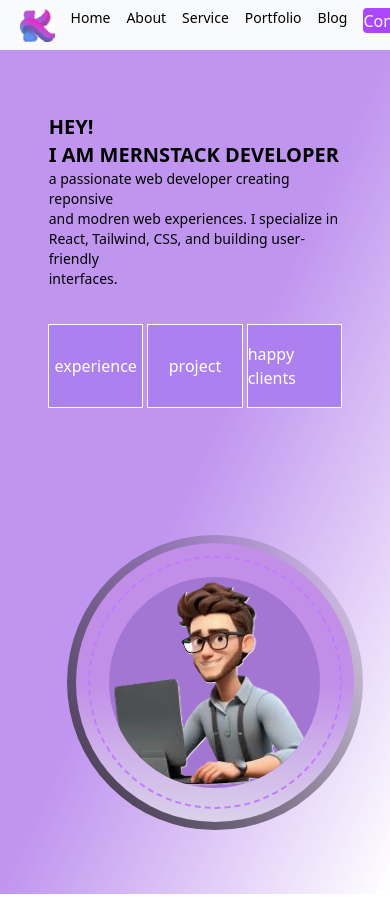
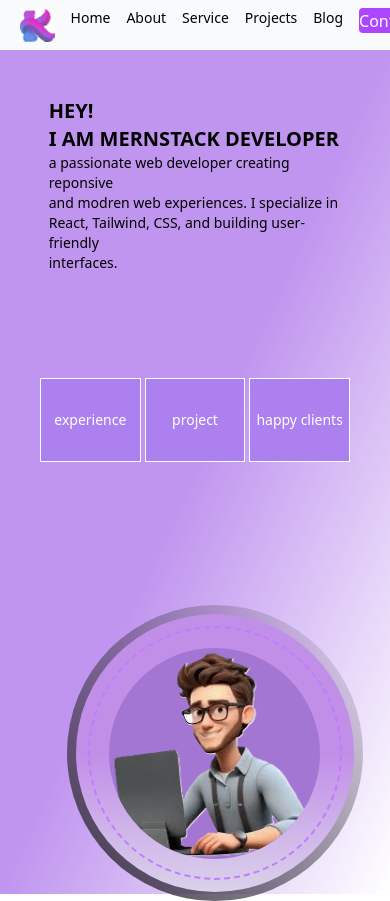
Before and after one commit to khadijaZafar2511/porfolio.web, a React (Vite) app: page / in a window 390 px wide. Shown: the top 901 px of the page. Built offline with nearby package versions, Linux system fonts and the light colour scheme.

Commit message:
making responsive

```diff
--- a/src/App.jsx
+++ b/src/App.jsx
@@ -3,6 +3,7 @@ import About from './components/About';
 import Myinfo from './components/Myinfo';
 import Navbar from './components/Navbar';
 import Skills from "./components/Skills";
+import Projects from './components/Projects';
 import { Routes, Route } from "react-router-dom";
 import { BrowserRouter as Router,Link } from "react-router-dom";
 
@@ -17,6 +18,7 @@ function App() {
         <Route path="/" element={<Myinfo />} />
         <Route path="/about" element={<About />} />
         <Route path="/services" element={<Skills />} />
+        <Route path="/projects" element={<Projects />} />
       </Routes>
     </>
   );
--- a/src/components/Myinfo.jsx
+++ b/src/components/Myinfo.jsx
@@ -5,7 +5,7 @@ export default function Myinfo() {
     <>
       <div className="w-full min-h-screen  bg-gradient-to-tl from-white-500 via-[rgb(192,149,239)] to-[rgb(192,149,239)] ">
         <div className="w-full h-[100dvh]  flex flex-col  md:flex-row ">
-          <div className="  md:h-[100dvh] md:w-1/2  w-full h-1/2 flex flex-col  items-center justify-center ">
+          <div className="  md:h-[100dvh] md:w-1/2  w-full h-3/4 flex flex-col  items-center justify-center ">
             <div className="md:h-[60dvh] h-1/2 w-3/4 flex flex-col md:mt-30 ">
               <h1 className="md:text-3xl text-xl  font-bold">
                 HEY! <br /> I AM MERNSTACK DEVELOPER
@@ -17,12 +17,12 @@ export default function Myinfo() {
                 <br /> interfaces.
               </p>
             </div>
-
-            <div className=" md:h-[10dvh] h-[10dvh] w-full text-white  grid grid-cols-3 gap-1 px-12 ">
-              <dv className=" flex justify-center items-center border border-white border-solid border-1 bg-[rgb(172,129,239)]">
+            <div className="h-1/3 w-full">
+              <div className="  md:text-xl text-sm md:h-[10dvh] h-[10dvh] w-full text-white  grid grid-cols-3 gap-1 md:px-15  px-10">
+                <dv className="   flex justify-center items-center  bg-[rgb(172,129,239)]  border  border-solid border-1">
                   experience
                 </dv>
-              <div className=" flex justify-center items-center border border-white border-solid border-1 bg-[rgb(172,129,239)]">
+                <div className=" flex justify-center items-center border  border-solid border-1 bg-[rgb(172,129,239)]">
                   project
                 </div>
                 <div className="flex justify-center items-center border border-rounded border-white border-solid border-1 bg-[rgb(172,129,239)] ">
@@ -30,7 +30,8 @@ export default function Myinfo() {
                 </div>
               </div>
             </div>
-          <div className=" md:h-[100dvh] md:w-1/2 w-full h-1/2 flex items-center md:justify-start justify-center">
+          </div>
+          <div className=" md:h-[100dvh] md:w-1/2 w-full h-1/3 flex items-center md:justify-start justify-center">
             <div className=" ml-10 md:h-[60dvh] h-[35dvh] w-[35dvh]  md:w-[60dvh] flex items-center justify-center border  border-none rounded-full  bg-gradient-to-tr from-[rgb(61,53,68)] to[rgba(198,252,216,1)]">
               <div className="md:h-[55dvh] md:w-[55dvh]  h-[33dvh] w-[33dvh] bg-gradient-to-b from-[rgba(193,142,232,1)] via-[rgba(193,142,232,1)] to-[rgba(218,210,234,1)] border border-none rounded-full flex items-center justify-center">
                 <div className="md:h-[50dvh] md:w-[50dvh] h-[30dvh] w-[30dvh] flex items-center justify-center border rounded-full border-dashed  border-2 border-purple-400">
--- a/src/components/Navbar.jsx
+++ b/src/components/Navbar.jsx
@@ -15,7 +15,7 @@ export default function Navbar() {
             <Link to="/">Home</Link>
             <Link to="/about">About</Link>
             <Link to="/services">Service</Link>
-            <Link to="/">Portfolio</Link>
+            <Link to="/projects">Projects</Link>
             <Link to="/">Blog</Link>
             <button className="md:h-[5svh] h-[3svh] md:w-[7svw] rounded bg-purple-500 text-white text-base">
               <a href="">Contact</a>
--- /dev/null
+++ b/src/components/Projects.jsx
@@ -0,0 +1,42 @@
+import React from 'react'
+
+export default function Projects() {
+  return (
+      <>
+
+        <div className="w-1/2  h-1/12 bg-[rgba(129,102,155,1)]  flex flex-col mt-5">
+          <h1 className="text-3xl font-bold text-gray-200  flex justify-center">
+            <img
+              className="w-[6dvh] h-[6dvh] mr-3"
+              src="/assets/projects.png"
+            ></img>
+            PROJECTS
+          </h1>
+        </div>
+        <div className="md:w-1/2 w-3/4  md:ml-30 ml-10 h-1/8 bg-[rgb(192,149,239)] mt-2">
+          <h1 className=" md:text-sm text-xs text-gray-200 ">
+            I have developed a real-time WEATHER application that leverages REST
+            APIs to deliver accurate, location-specific forecasts through a
+            responsive and intuitive user interface.
+          </h1>
+        </div>
+        <div className="md:w-1/2 w-3/4  md:ml-30 ml-10 h-1/8 bg-[rgb(192,149,239)] mt-2">
+          <h1 className=" text-xs md:text-sm text-gray-200 ">
+            I have developed TODO WEBAPP A privacy-centric productivity tool
+            that stores all user data locally on the device and allows for
+            instant list clearing to help users refresh their daily workflows.
+          </h1>
+        </div>
+        <div className="md:w-1/2 w-3/4  md:ml-30 ml-10 h-1/8 bg-[rgb(192,149,239)] mt-2">
+          <h1 className=" text-xs md:text-sm text-gray-200 ">
+            My ROCK-PAPER-SCISSOR is responsive web application that implements
+            the classic Rock-Paper-Scissors game using HTML, CSS, and
+            JavaScript, featuring real-time score tracking and interactive UI
+            elements."
+          </h1>
+        </div>
+
+
+      </>
+  )
+}
--- a/src/components/Skills.jsx
+++ b/src/components/Skills.jsx
@@ -6,17 +6,17 @@ export default function skills() {
         <div className="w-full h-screen  bg-gradient-to-tl from-white-500 via-[rgb(192,149,239)] to-[rgb(192,149,239)] flex items-center justify-center">
           <div className="w-3/4 h-5/6 bg-purple-300 flex flex-col items-center border border-none rounded-2xl  shadow-2xl shadow-purple-400 ">
             <div className="w-full h-[25dvh] bg-[rgb(122,96,160,1)] border border-none rounded-2xl flex flex-col items-center  text-gray-200 ">
-              <h1 className=" md:text-3xl md:font-bold  text-2xl font-semibold mt-3">
+              <h1 className=" md:text-3xl md:font-bold  text-2xl font-semibold md:mt-3">
                 What I do
               </h1>
-              <p className="md:text-base md:font-base  text-sm font-base">
+              <p className="md:text-base md:font-base  text-[12px] font-base">
                 I am a Full Stack WebDeveloper skilled in HTML, CSS, JAVASCRIPT,
                 and modren frameworks like REACT. I build scalable backened
                 solutions using NODE.JS, EXPRESS.JS , MONGODB and folloe best
                 practises with GIT & GITHUB.
               </p>
             </div>
-            <div className=" md:w-3/4 w-full h-5/6  md:text-lg text-[7px]  text-purple-500 font-semibold  shadow-2xl shadow-purple-400">
+            <div className=" md:w-3/4 w-full h-5/6  md:text-lg text-[11px]  text-purple-500 font-semibold  shadow-2xl shadow-purple-400">
               <div className="w-full h-1/2 grid md:grid-cols-4 grid-cols-2 md:gap-12 gap-2  md:px-20 md:py-6 py-2 px-7 ">
                 <div className="border rounded-2xl md:rounded-4xl border-none shadow-2xl shadow-purple-400 bg-purple-300 flex items-center justify-center flex-col">
                   <img
```
Also changed, not shown: src/components/About.jsx (+13 -46 lines). Lines whose indentation alone changed are shown as unchanged.
